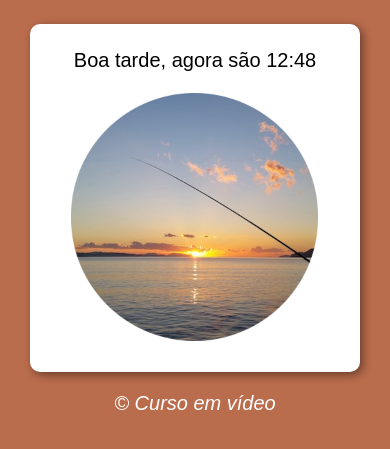
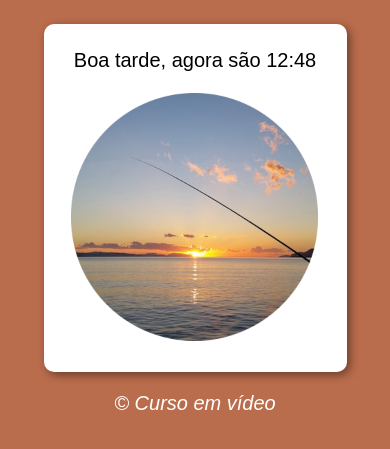
Before and after one commit to Alan-Cleverson/javascript, a plain HTML site: page ex014/index.html in a window 390 px wide. Shown: the part 75-524 px from the top of the page. Drawn offline with Linux system fonts and the light colour scheme; files whose address does not match are found by name.

Commit message:
atualizei responsividade

```diff
--- a/ex014/index.html
+++ b/ex014/index.html
@@ -4,7 +4,7 @@
     <meta charset="UTF-8">
     <meta http-equiv="X-UA-Compatible" content="IE=edge">
     <meta name="viewport" content="width=device-width, initial-scale=1.0">
-    <title>Document</title>
+    <title>horas</title>
     <link rel="stylesheet" href="style.css">
 </head>
 <body onload="carregar()">
--- a/ex014/style.css
+++ b/ex014/style.css
@@ -18,7 +18,7 @@ section {
     background: white;
     border-radius: 10px;
     padding: 15px;
-    width: 300px;
+    width: 273px;
     margin: auto;
     box-shadow: 3px 3px 10px rgba(0, 0, 0, 0.445);
 }
```
